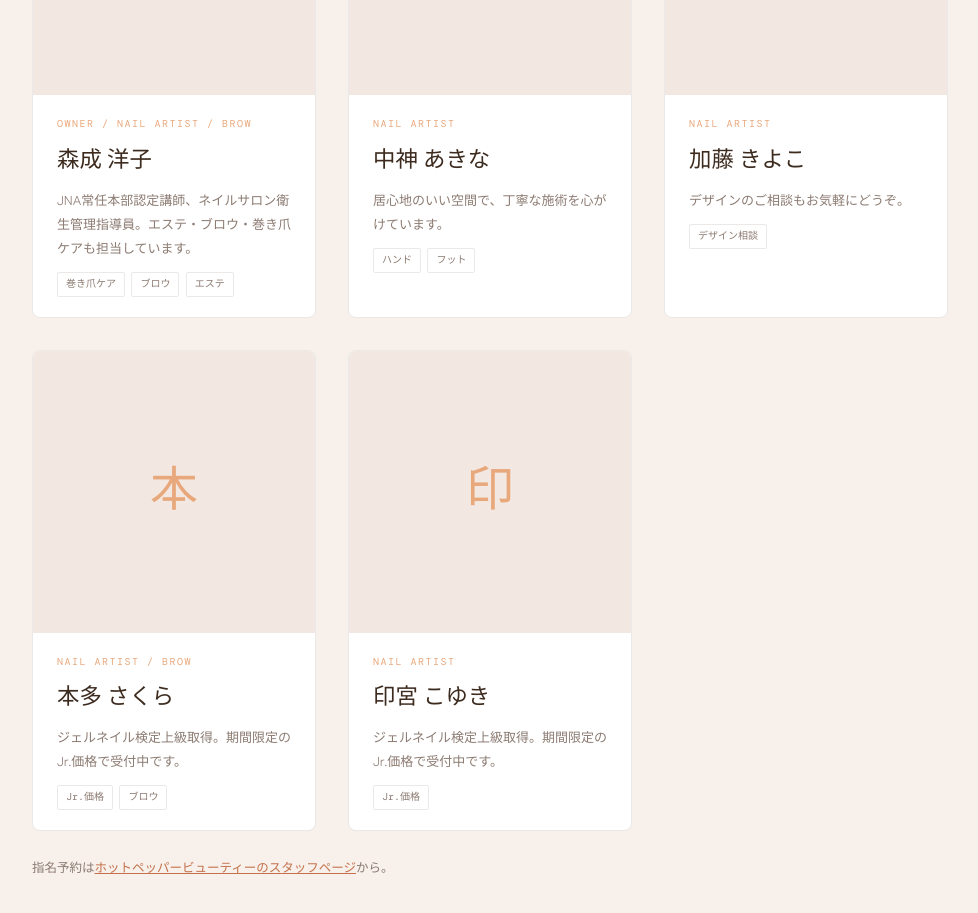
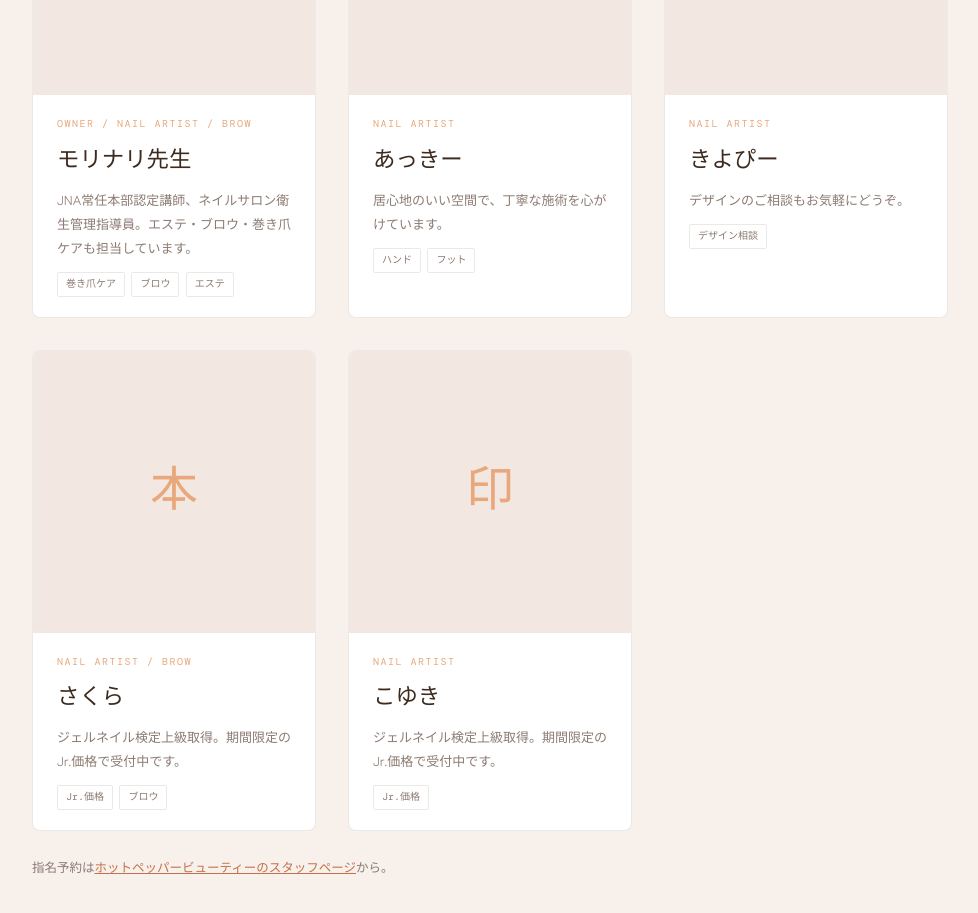
Before and after one commit to lpirie16-ship-it/salon-orangestick, a plain HTML site: page salon.html in a window 1280 px wide. Shown: the part 1380-2293 px from the top of the page, without its empty margins (150-1128 px from the left). Drawn offline with nearby package versions, Linux system fonts and the light colour scheme.

Commit message:
Update salon.html

```diff
--- a/salon.html
+++ b/salon.html
@@ -144,7 +144,7 @@
         <div class="staff-photo"><!-- 写真: <img src="images/staff-morinari.jpg" alt="森成 洋子"> -->森</div>
         <div class="staff-info">
           <div class="staff-role">Owner / Nail Artist / Brow</div>
-          <div class="staff-name">森成 洋子</div>
+          <div class="staff-name">モリナリ先生</div>
           <p class="staff-bio">JNA常任本部認定講師、ネイルサロン衛生管理指導員。エステ・ブロウ・巻き爪ケアも担当しています。</p>
           <div class="staff-tags"><span class="staff-tag">巻き爪ケア</span><span class="staff-tag">ブロウ</span><span class="staff-tag">エステ</span></div>
         </div>
@@ -153,7 +153,7 @@
         <div class="staff-photo"><!-- 写真: <img src="images/staff-nakagami.jpg" alt="中神 あきな"> -->中</div>
         <div class="staff-info">
           <div class="staff-role">Nail Artist</div>
-          <div class="staff-name">中神 あきな</div>
+          <div class="staff-name">あっきー</div>
           <p class="staff-bio">居心地のいい空間で、丁寧な施術を心がけています。</p>
           <div class="staff-tags"><span class="staff-tag">ハンド</span><span class="staff-tag">フット</span></div>
         </div>
@@ -162,7 +162,7 @@
         <div class="staff-photo"><!-- 写真: <img src="images/staff-kato.jpg" alt="加藤 きよこ"> -->加</div>
         <div class="staff-info">
           <div class="staff-role">Nail Artist</div>
-          <div class="staff-name">加藤 きよこ</div>
+          <div class="staff-name">きよぴー</div>
           <p class="staff-bio">デザインのご相談もお気軽にどうぞ。</p>
           <div class="staff-tags"><span class="staff-tag">デザイン相談</span></div>
         </div>
@@ -171,7 +171,7 @@
         <div class="staff-photo"><!-- 写真: <img src="images/staff-honda.jpg" alt="本多 さくら"> -->本</div>
         <div class="staff-info">
           <div class="staff-role">Nail Artist / Brow</div>
-          <div class="staff-name">本多 さくら</div>
+          <div class="staff-name">さくら</div>
           <p class="staff-bio">ジェルネイル検定上級取得。期間限定のJr.価格で受付中です。</p>
           <div class="staff-tags"><span class="staff-tag">Jr.価格</span><span class="staff-tag">ブロウ</span></div>
         </div>
@@ -180,7 +180,7 @@
         <div class="staff-photo"><!-- 写真: <img src="images/staff-ingu.jpg" alt="印宮 こゆき"> -->印</div>
         <div class="staff-info">
           <div class="staff-role">Nail Artist</div>
-          <div class="staff-name">印宮 こゆき</div>
+          <div class="staff-name">こゆき</div>
           <p class="staff-bio">ジェルネイル検定上級取得。期間限定のJr.価格で受付中です。</p>
           <div class="staff-tags"><span class="staff-tag">Jr.価格</span></div>
         </div>
```
